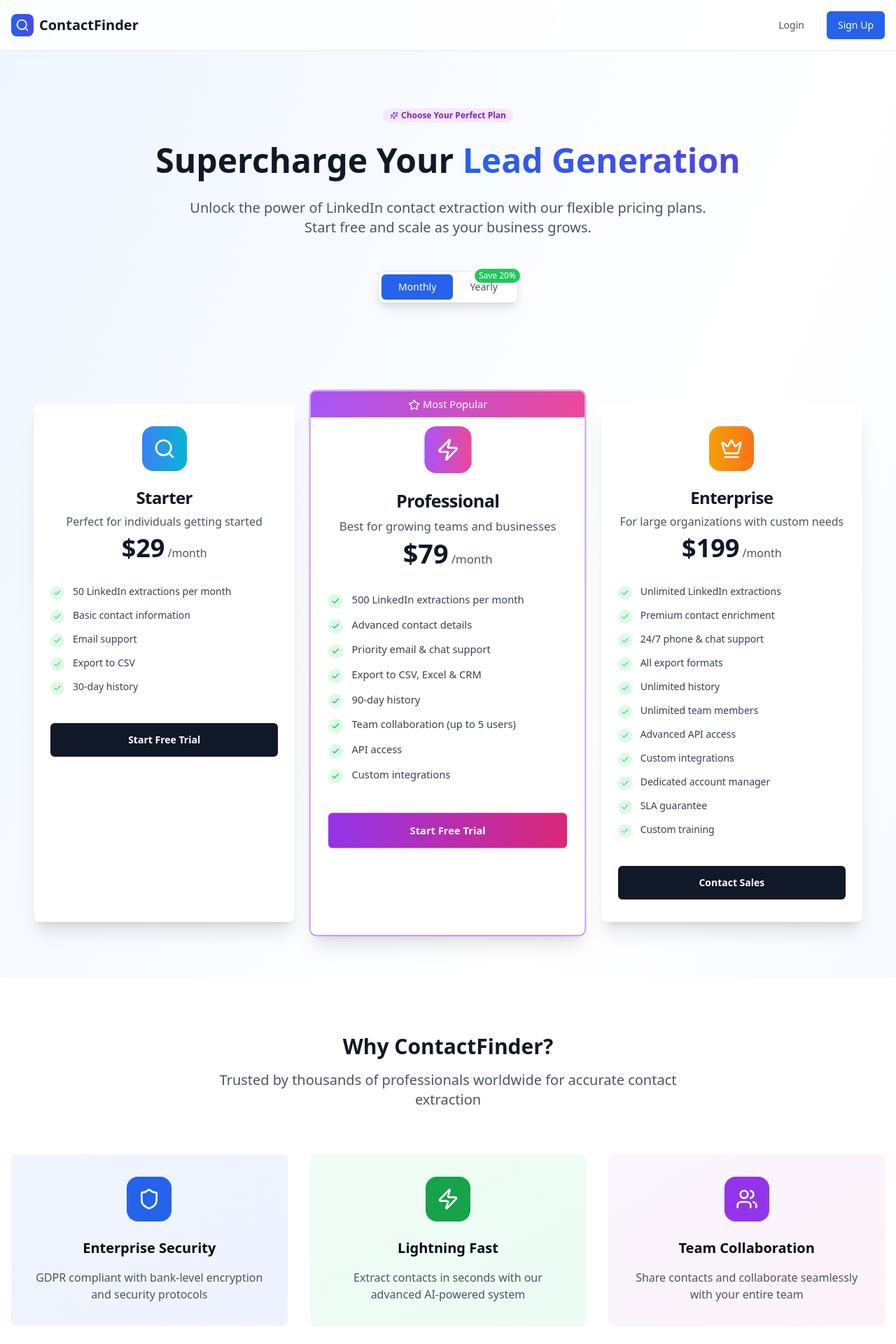
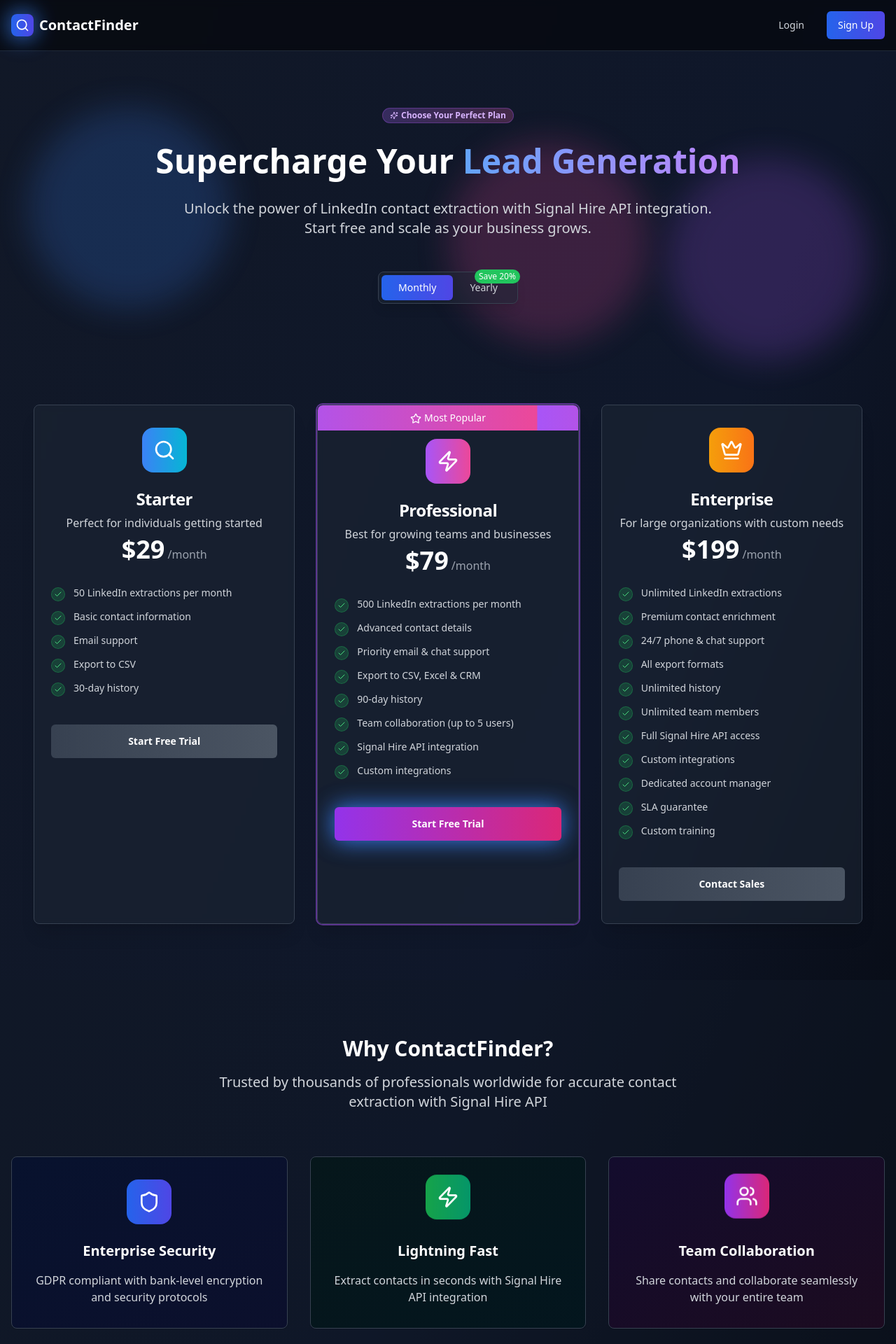
Before and after one commit to Yash-1001/ContactFinder, a React (Vite) app: page /subscription in a window 1280 px wide. Shown: the top 1920 px of the page at 70% size. Built offline with nearby package versions, Linux system fonts and the light colour scheme.

Commit message:
feat: Integrate SignalHire API, add animations, dark theme
- Integrate the SignalHire API for contact data retrieval.
- Add animations to enhance user experience.
- Implement a dark and shady theme for the website.

```diff
--- a/src/index.css
+++ b/src/index.css
@@ -1,3 +1,4 @@
+
 @tailwind base;
 @tailwind components;
 @tailwind utilities;
@@ -35,19 +36,12 @@
     --radius: 0.5rem;
 
     --sidebar-background: 0 0% 98%;
-
     --sidebar-foreground: 240 5.3% 26.1%;
-
     --sidebar-primary: 240 5.9% 10%;
-
     --sidebar-primary-foreground: 0 0% 98%;
-
     --sidebar-accent: 240 4.8% 95.9%;
-
     --sidebar-accent-foreground: 240 5.9% 10%;
-
     --sidebar-border: 220 13% 91%;
-
     --sidebar-ring: 217.2 91.2% 59.8%;
   }
 
@@ -96,6 +90,99 @@
   }
 
   body {
-    @apply bg-background text-foreground;
+    @apply bg-background text-foreground dark;
   }
 }
+
+@layer utilities {
+  .animate-fade-in {
+    animation: fadeIn 0.6s ease-out forwards;
+  }
+
+  .animate-slide-up {
+    animation: slideUp 0.8s ease-out forwards;
+  }
+
+  .animate-float {
+    animation: float 3s ease-in-out infinite;
+  }
+
+  .animate-glow {
+    animation: glow 2s ease-in-out infinite alternate;
+  }
+
+  .animate-shimmer {
+    animation: shimmer 2s linear infinite;
+  }
+
+  .animate-bounce-slow {
+    animation: bounce 3s infinite;
+  }
+}
+
+@keyframes fadeIn {
+  from {
+    opacity: 0;
+    transform: translateY(20px);
+  }
+  to {
+    opacity: 1;
+    transform: translateY(0);
+  }
+}
+
+@keyframes slideUp {
+  from {
+    opacity: 0;
+    transform: translateY(40px);
+  }
+  to {
+    opacity: 1;
+    transform: translateY(0);
+  }
+}
+
+@keyframes float {
+  0%, 100% {
+    transform: translateY(0px);
+  }
+  50% {
+    transform: translateY(-10px);
+  }
+}
+
+@keyframes glow {
+  from {
+    box-shadow: 0 0 20px rgba(59, 130, 246, 0.5);
+  }
+  to {
+    box-shadow: 0 0 30px rgba(59, 130, 246, 0.8), 0 0 40px rgba(59, 130, 246, 0.3);
+  }
+}
+
+@keyframes shimmer {
+  0% {
+    background-position: -468px 0;
+  }
+  100% {
+    background-position: 468px 0;
+  }
+}
+
+@keyframes bounce {
+  0%, 20%, 53%, 80%, 100% {
+    animation-timing-function: cubic-bezier(0.215, 0.61, 0.355, 1);
+    transform: translate3d(0, 0, 0);
+  }
+  40%, 43% {
+    animation-timing-function: cubic-bezier(0.755, 0.05, 0.855, 0.06);
+    transform: translate3d(0, -8px, 0);
+  }
+  70% {
+    animation-timing-function: cubic-bezier(0.755, 0.05, 0.855, 0.06);
+    transform: translate3d(0, -4px, 0);
+  }
+  90% {
+    transform: translate3d(0, -2px, 0);
+  }
+}
--- a/src/pages/Subscription.tsx
+++ b/src/pages/Subscription.tsx
@@ -39,7 +39,7 @@ const Subscription = () => {
         "Export to CSV, Excel & CRM",
         "90-day history",
         "Team collaboration (up to 5 users)",
-        "API access",
+        "Signal Hire API integration",
         "Custom integrations"
       ],
       color: "from-purple-500 to-pink-500",
@@ -58,7 +58,7 @@ const Subscription = () => {
         "All export formats",
         "Unlimited history",
         "Unlimited team members",
-        "Advanced API access",
+        "Full Signal Hire API access",
         "Custom integrations",
         "Dedicated account manager",
         "SLA guarantee",
@@ -80,24 +80,24 @@ const Subscription = () => {
   };
 
   return (
-    <div className="min-h-screen bg-gradient-to-br from-blue-50 via-white to-indigo-50">
+    <div className="min-h-screen bg-gradient-to-br from-gray-900 via-slate-900 to-black text-white">
       {/* Header */}
-      <header className="border-b bg-white/80 backdrop-blur-sm sticky top-0 z-50">
+      <header className="border-b border-gray-800 bg-black/50 backdrop-blur-sm sticky top-0 z-50 animate-fade-in">
         <div className="container mx-auto px-4 py-4 flex justify-between items-center">
-          <Link to="/" className="flex items-center space-x-2">
-            <div className="w-8 h-8 bg-gradient-to-r from-blue-600 to-indigo-600 rounded-lg flex items-center justify-center">
+          <Link to="/" className="flex items-center space-x-2 hover:scale-105 transition-transform">
+            <div className="w-8 h-8 bg-gradient-to-r from-blue-600 to-indigo-600 rounded-lg flex items-center justify-center animate-glow">
               <Search className="w-5 h-5 text-white" />
             </div>
-            <h1 className="text-xl font-bold text-gray-900">ContactFinder</h1>
+            <h1 className="text-xl font-bold text-white">ContactFinder</h1>
           </Link>
           <div className="flex items-center space-x-4">
             <Link to="/login">
-              <Button variant="ghost" className="text-gray-600 hover:text-blue-600">
+              <Button variant="ghost" className="text-gray-300 hover:text-blue-400 hover:bg-gray-800 transition-all">
                 Login
               </Button>
             </Link>
             <Link to="/signup">
-              <Button className="bg-blue-600 hover:bg-blue-700 text-white">
+              <Button className="bg-gradient-to-r from-blue-600 to-indigo-600 hover:from-blue-700 hover:to-indigo-700 text-white hover:scale-105 transition-all">
                 Sign Up
               </Button>
             </Link>
@@ -106,30 +106,37 @@ const Subscription = () => {
       </header>
 
       {/* Hero Section */}
-      <section className="py-20 px-4">
-        <div className="container mx-auto text-center">
-          <Badge className="mb-6 bg-gradient-to-r from-purple-100 to-pink-100 text-purple-700 hover:from-purple-200 hover:to-pink-200 border-0" variant="secondary">
-            <Sparkles className="w-3 h-3 mr-1" />
+      <section className="py-20 px-4 relative overflow-hidden">
+        {/* Animated background elements */}
+        <div className="absolute inset-0 opacity-20">
+          <div className="absolute top-20 left-10 w-72 h-72 bg-blue-500 rounded-full mix-blend-multiply filter blur-xl animate-float"></div>
+          <div className="absolute top-40 right-10 w-72 h-72 bg-purple-500 rounded-full mix-blend-multiply filter blur-xl animate-float" style={{ animationDelay: '1s' }}></div>
+          <div className="absolute bottom-20 left-1/2 w-72 h-72 bg-pink-500 rounded-full mix-blend-multiply filter blur-xl animate-float" style={{ animationDelay: '2s' }}></div>
+        </div>
+
+        <div className="container mx-auto text-center relative z-10">
+          <Badge className="mb-6 bg-gradient-to-r from-purple-600/20 to-pink-600/20 text-purple-300 hover:from-purple-600/30 hover:to-pink-600/30 border-purple-500/30 animate-slide-up" variant="secondary">
+            <Sparkles className="w-3 h-3 mr-1 animate-bounce-slow" />
             Choose Your Perfect Plan
           </Badge>
-          <h1 className="text-5xl font-bold text-gray-900 mb-6 leading-tight">
+          <h1 className="text-5xl font-bold text-white mb-6 leading-tight animate-slide-up" style={{ animationDelay: '0.2s' }}>
             Supercharge Your
-            <span className="bg-gradient-to-r from-blue-600 to-indigo-600 bg-clip-text text-transparent"> Lead Generation</span>
+            <span className="bg-gradient-to-r from-blue-400 to-purple-400 bg-clip-text text-transparent"> Lead Generation</span>
           </h1>
-          <p className="text-xl text-gray-600 mb-12 max-w-3xl mx-auto">
-            Unlock the power of LinkedIn contact extraction with our flexible pricing plans.
+          <p className="text-xl text-gray-300 mb-12 max-w-3xl mx-auto animate-slide-up" style={{ animationDelay: '0.4s' }}>
+            Unlock the power of LinkedIn contact extraction with Signal Hire API integration.
             Start free and scale as your business grows.
           </p>
 
           {/* Billing Toggle */}
-          <div className="flex items-center justify-center mb-16">
-            <div className="bg-white rounded-lg p-1 shadow-lg border">
+          <div className="flex items-center justify-center mb-16 animate-slide-up" style={{ animationDelay: '0.6s' }}>
+            <div className="bg-gray-800/50 rounded-lg p-1 shadow-lg border border-gray-700 backdrop-blur-sm">
               <button
                 onClick={() => setBillingPeriod("monthly")}
                 className={`px-6 py-2 rounded-md text-sm font-medium transition-all ${
                   billingPeriod === "monthly"
-                    ? "bg-blue-600 text-white shadow-sm"
-                    : "text-gray-600 hover:text-gray-900"
+                    ? "bg-gradient-to-r from-blue-600 to-indigo-600 text-white shadow-sm"
+                    : "text-gray-300 hover:text-white hover:bg-gray-700"
                 }`}
               >
                 Monthly
@@ -138,12 +145,12 @@ const Subscription = () => {
                 onClick={() => setBillingPeriod("yearly")}
                 className={`px-6 py-2 rounded-md text-sm font-medium transition-all relative ${
                   billingPeriod === "yearly"
-                    ? "bg-blue-600 text-white shadow-sm"
-                    : "text-gray-600 hover:text-gray-900"
+                    ? "bg-gradient-to-r from-blue-600 to-indigo-600 text-white shadow-sm"
+                    : "text-gray-300 hover:text-white hover:bg-gray-700"
                 }`}
               >
                 Yearly
-                <span className="absolute -top-2 -right-2 bg-green-500 text-white text-xs px-1.5 py-0.5 rounded-full">
+                <span className="absolute -top-2 -right-2 bg-green-500 text-white text-xs px-1.5 py-0.5 rounded-full animate-bounce-slow">
                   Save 20%
                 </span>
               </button>
@@ -161,38 +168,39 @@ const Subscription = () => {
               return (
                 <Card
                   key={plan.name}
-                  className={`relative overflow-hidden border-0 shadow-xl hover:shadow-2xl transition-all duration-300 ${
-                    plan.popular ? "scale-105 ring-2 ring-purple-500 ring-opacity-50" : ""
+                  className={`relative overflow-hidden border-gray-700 bg-gray-800/50 backdrop-blur-sm hover:bg-gray-800/70 shadow-xl hover:shadow-2xl transition-all duration-300 animate-slide-up hover:scale-105 ${
+                    plan.popular ? "ring-2 ring-purple-500 ring-opacity-50 scale-105" : ""
                   }`}
+                  style={{ animationDelay: `${index * 0.2}s` }}
                 >
                   {plan.popular && (
-                    <div className="absolute top-0 left-0 right-0 bg-gradient-to-r from-purple-500 to-pink-500 text-white text-center py-2 text-sm font-medium">
+                    <div className="absolute top-0 left-0 right-0 bg-gradient-to-r from-purple-500 to-pink-500 text-white text-center py-2 text-sm font-medium animate-shimmer">
                       <Star className="w-4 h-4 inline-block mr-1" />
                       Most Popular
                     </div>
                   )}
 
                   <CardHeader className={`${plan.popular ? "pt-12" : "pt-8"} pb-8`}>
-                    <div className={`w-16 h-16 rounded-2xl bg-gradient-to-r ${plan.color} mx-auto mb-4 flex items-center justify-center`}>
+                    <div className={`w-16 h-16 rounded-2xl bg-gradient-to-r ${plan.color} mx-auto mb-4 flex items-center justify-center animate-float`}>
                       <PlanIcon className="w-8 h-8 text-white" />
                     </div>
-                    <CardTitle className="text-2xl font-bold text-center text-gray-900">
+                    <CardTitle className="text-2xl font-bold text-center text-white">
                       {plan.name}
                     </CardTitle>
-                    <p className="text-gray-600 text-center">{plan.description}</p>
+                    <p className="text-gray-300 text-center">{plan.description}</p>
 
                     <div className="text-center mt-6">
                       <div className="flex items-baseline justify-center">
-                        <span className="text-4xl font-bold text-gray-900">
+                        <span className="text-4xl font-bold text-white">
                           ${getPrice(plan)}
                         </span>
-                        <span className="text-gray-600 ml-1">
+                        <span className="text-gray-400 ml-1">
                           /{billingPeriod === "monthly" ? "month" : "month"}
                         </span>
                       </div>
                       {billingPeriod === "yearly" && (
                         <div className="mt-2">
-                          <Badge variant="secondary" className="bg-green-100 text-green-700">
+                          <Badge variant="secondary" className="bg-green-600/20 text-green-300 border-green-500/30">
                             Save {getSavings(plan)}% yearly
                           </Badge>
                         </div>
@@ -204,20 +212,20 @@ const Subscription = () => {
                     <ul className="space-y-3">
                       {plan.features.map((feature, featureIndex) => (
                         <li key={featureIndex} className="flex items-start space-x-3">
-                          <div className="flex-shrink-0 w-5 h-5 bg-green-100 rounded-full flex items-center justify-center mt-0.5">
-                            <Check className="w-3 h-3 text-green-600" />
+                          <div className="flex-shrink-0 w-5 h-5 bg-green-500/20 rounded-full flex items-center justify-center mt-0.5 border border-green-500/30">
+                            <Check className="w-3 h-3 text-green-400" />
                           </div>
-                          <span className="text-gray-700 text-sm">{feature}</span>
+                          <span className="text-gray-300 text-sm">{feature}</span>
                         </li>
                       ))}
                     </ul>
 
                     <div className="pt-6">
                       <Button
-                        className={`w-full h-12 font-semibold ${
+                        className={`w-full h-12 font-semibold hover:scale-105 transition-all ${
                           plan.popular
-                            ? "bg-gradient-to-r from-purple-600 to-pink-600 hover:from-purple-700 hover:to-pink-700 text-white"
-                            : "bg-gray-900 hover:bg-gray-800 text-white"
+                            ? "bg-gradient-to-r from-purple-600 to-pink-600 hover:from-purple-700 hover:to-pink-700 text-white animate-glow"
+                            : "bg-gradient-to-r from-gray-700 to-gray-600 hover:from-gray-600 hover:to-gray-500 text-white"
                         }`}
                       >
                         {plan.name === "Enterprise" ? "Contact Sales" : "Start Free Trial"}
@@ -232,48 +240,48 @@ const Subscription = () => {
       </section>
 
       {/* Features Comparison */}
-      <section className="py-20 bg-white">
+      <section className="py-20 bg-gray-900/50">
         <div className="container mx-auto px-4">
           <div className="text-center mb-16">
-            <h2 className="text-3xl font-bold text-gray-900 mb-4">Why ContactFinder?</h2>
-            <p className="text-xl text-gray-600 max-w-2xl mx-auto">
-              Trusted by thousands of professionals worldwide for accurate contact extraction
+            <h2 className="text-3xl font-bold text-white mb-4 animate-fade-in">Why ContactFinder?</h2>
+            <p className="text-xl text-gray-300 max-w-2xl mx-auto animate-fade-in">
+              Trusted by thousands of professionals worldwide for accurate contact extraction with Signal Hire API
             </p>
           </div>
 
           <div className="grid md:grid-cols-3 gap-8">
-            <Card className="text-center p-8 border-0 bg-gradient-to-br from-blue-50 to-indigo-50">
-              <div className="w-16 h-16 bg-blue-600 rounded-2xl mx-auto mb-6 flex items-center justify-center">
+            <Card className="text-center p-8 border-gray-700 bg-gradient-to-br from-blue-900/20 to-indigo-900/20 backdrop-blur-sm hover:scale-105 transition-all animate-slide-up">
+              <div className="w-16 h-16 bg-gradient-to-r from-blue-600 to-indigo-600 rounded-2xl mx-auto mb-6 flex items-center justify-center animate-float">
                 <Shield className="w-8 h-8 text-white" />
               </div>
-              <h3 className="text-xl font-semibold mb-4">Enterprise Security</h3>
-              <p className="text-gray-600">GDPR compliant with bank-level encryption and security protocols</p>
+              <h3 className="text-xl font-semibold mb-4 text-white">Enterprise Security</h3>
+              <p className="text-gray-300">GDPR compliant with bank-level encryption and security protocols</p>
             </Card>
 
-            <Card className="text-center p-8 border-0 bg-gradient-to-br from-green-50 to-emerald-50">
-              <div className="w-16 h-16 bg-green-600 rounded-2xl mx-auto mb-6 flex items-center justify-center">
+            <Card className="text-center p-8 border-gray-700 bg-gradient-to-br from-green-900/20 to-emerald-900/20 backdrop-blur-sm hover:scale-105 transition-all animate-slide-up" style={{ animationDelay: '0.2s' }}>
+              <div className="w-16 h-16 bg-gradient-to-r from-green-600 to-emerald-600 rounded-2xl mx-auto mb-6 flex items-center justify-center animate-float" style={{ animationDelay: '1s' }}>
                 <Zap className="w-8 h-8 text-white" />
               </div>
-              <h3 className="text-xl font-semibold mb-4">Lightning Fast</h3>
-              <p className="text-gray-600">Extract contacts in seconds with our advanced AI-powered system</p>
+              <h3 className="text-xl font-semibold mb-4 text-white">Lightning Fast</h3>
+              <p className="text-gray-300">Extract contacts in seconds with Signal Hire API integration</p>
             </Card>
 
-            <Card className="text-center p-8 border-0 bg-gradient-to-br from-purple-50 to-pink-50">
-              <div className="w-16 h-16 bg-purple-600 rounded-2xl mx-auto mb-6 flex items-center justify-center">
+            <Card className="text-center p-8 border-gray-700 bg-gradient-to-br from-purple-900/20 to-pink-900/20 backdrop-blur-sm hover:scale-105 transition-all animate-slide-up" style={{ animationDelay: '0.4s' }}>
+              <div className="w-16 h-16 bg-gradient-to-r from-purple-600 to-pink-600 rounded-2xl mx-auto mb-6 flex items-center justify-center animate-float" style={{ animationDelay: '2s' }}>
                 <Users className="w-8 h-8 text-white" />
               </div>
-              <h3 className="text-xl font-semibold mb-4">Team Collaboration</h3>
-              <p className="text-gray-600">Share contacts and collaborate seamlessly with your entire team</p>
+              <h3 className="text-xl font-semibold mb-4 text-white">Team Collaboration</h3>
+              <p className="text-gray-300">Share contacts and collaborate seamlessly with your entire team</p>
             </Card>
           </div>
         </div>
       </section>
 
       {/* FAQ Section */}
-      <section className="py-20 bg-gray-50">
+      <section className="py-20 bg-gray-800/30">
         <div className="container mx-auto px-4">
           <div className="text-center mb-16">
-            <h2 className="text-3xl font-bold text-gray-900 mb-4">Frequently Asked Questions</h2>
+            <h2 className="text-3xl font-bold text-white mb-4 animate-fade-in">Frequently Asked Questions</h2>
           </div>
 
           <div className="max-w-3xl mx-auto space-y-6">
@@ -283,21 +291,21 @@ const Subscription = () => {
                 a: "Yes! All plans come with a 14-day free trial. No credit card required to get started."
               },
               {
-                q: "Can I change my plan anytime?",
-                a: "Absolutely! You can upgrade or downgrade your plan at any time. Changes take effect immediately."
+                q: "How does Signal Hire API integration work?",
+                a: "Our platform seamlessly integrates with Signal Hire API to provide accurate contact information from LinkedIn profiles."
               },
               {
                 q: "How accurate is the contact extraction?",
-                a: "Our AI-powered system achieves 95%+ accuracy rates for email extraction and 85%+ for phone numbers."
+                a: "With Signal Hire API integration, we achieve 95%+ accuracy rates for email extraction and 85%+ for phone numbers."
               },
               {
                 q: "Is the service GDPR compliant?",
                 a: "Yes, we are fully GDPR compliant and follow all data protection regulations strictly."
               }
             ].map((faq, index) => (
-              <Card key={index} className="p-6 border-0 shadow-sm">
-                <h3 className="font-semibold text-gray-900 mb-2">{faq.q}</h3>
-                <p className="text-gray-600">{faq.a}</p>
+              <Card key={index} className="p-6 border-gray-700 bg-gray-800/50 backdrop-blur-sm hover:bg-gray-800/70 transition-all animate-slide-up" style={{ animationDelay: `${index * 0.1}s` }}>
+                <h3 className="font-semibold text-white mb-2">{faq.q}</h3>
+                <p className="text-gray-300">{faq.a}</p>
               </Card>
             ))}
           </div>
@@ -305,19 +313,20 @@ const Subscription = () => {
       </section>
 
       {/* CTA Section */}
-      <section className="py-20 bg-gradient-to-r from-blue-600 to-indigo-600">
-        <div className="container mx-auto px-4 text-center">
-          <h2 className="text-3xl font-bold text-white mb-4">Ready to Get Started?</h2>
-          <p className="text-xl text-blue-100 mb-8 max-w-2xl mx-auto">
+      <section className="py-20 bg-gradient-to-r from-blue-900 to-indigo-900 relative overflow-hidden">
+        <div className="absolute inset-0 bg-gradient-to-r from-blue-600/20 to-purple-600/20"></div>
+        <div className="container mx-auto px-4 text-center relative z-10">
+          <h2 className="text-3xl font-bold text-white mb-4 animate-fade-in">Ready to Get Started?</h2>
+          <p className="text-xl text-blue-100 mb-8 max-w-2xl mx-auto animate-fade-in">
             Join thousands of professionals who trust ContactFinder for their lead generation needs
           </p>
-          <div className="flex flex-col sm:flex-row gap-4 justify-center">
+          <div className="flex flex-col sm:flex-row gap-4 justify-center animate-slide-up">
             <Link to="/signup">
-              <Button className="bg-white text-blue-600 hover:bg-gray-100 px-8 py-3 text-lg font-semibold">
+              <Button className="bg-white text-blue-600 hover:bg-gray-100 px-8 py-3 text-lg font-semibold hover:scale-105 transition-all">
                 Start Free Trial
               </Button>
             </Link>
-            <Button variant="outline" className="border-white text-white hover:bg-white/10 px-8 py-3 text-lg font-semibold">
+            <Button variant="outline" className="border-white text-white hover:bg-white/10 px-8 py-3 text-lg font-semibold hover:scale-105 transition-all">
               Contact Sales
             </Button>
           </div>
@@ -325,11 +334,11 @@ const Subscription = () => {
       </section>
 
       {/* Footer */}
-      <footer className="bg-gray-900 text-white py-12">
+      <footer className="bg-black text-white py-12">
         <div className="container mx-auto px-4">
           <div className="flex flex-col md:flex-row justify-between items-center">
             <div className="flex items-center space-x-2 mb-4 md:mb-0">
-              <div className="w-8 h-8 bg-gradient-to-r from-blue-600 to-indigo-600 rounded-lg flex items-center justify-center">
+              <div className="w-8 h-8 bg-gradient-to-r from-blue-600 to-indigo-600 rounded-lg flex items-center justify-center animate-glow">
                 <Search className="w-5 h-5 text-white" />
               </div>
               <span className="text-xl font-bold">ContactFinder</span>
```
